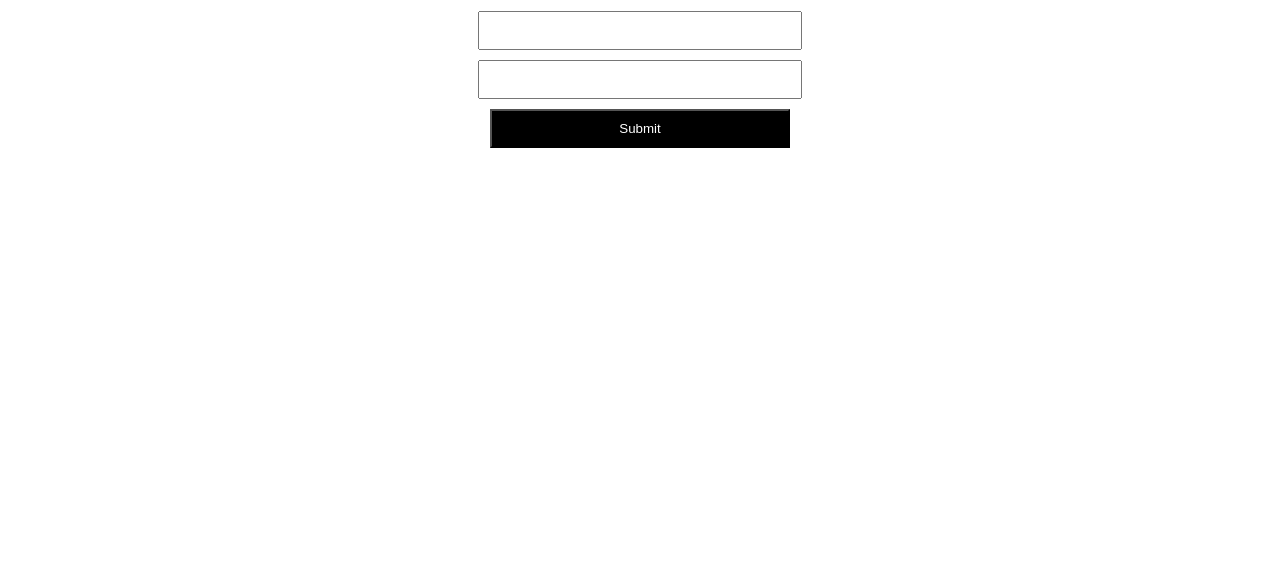
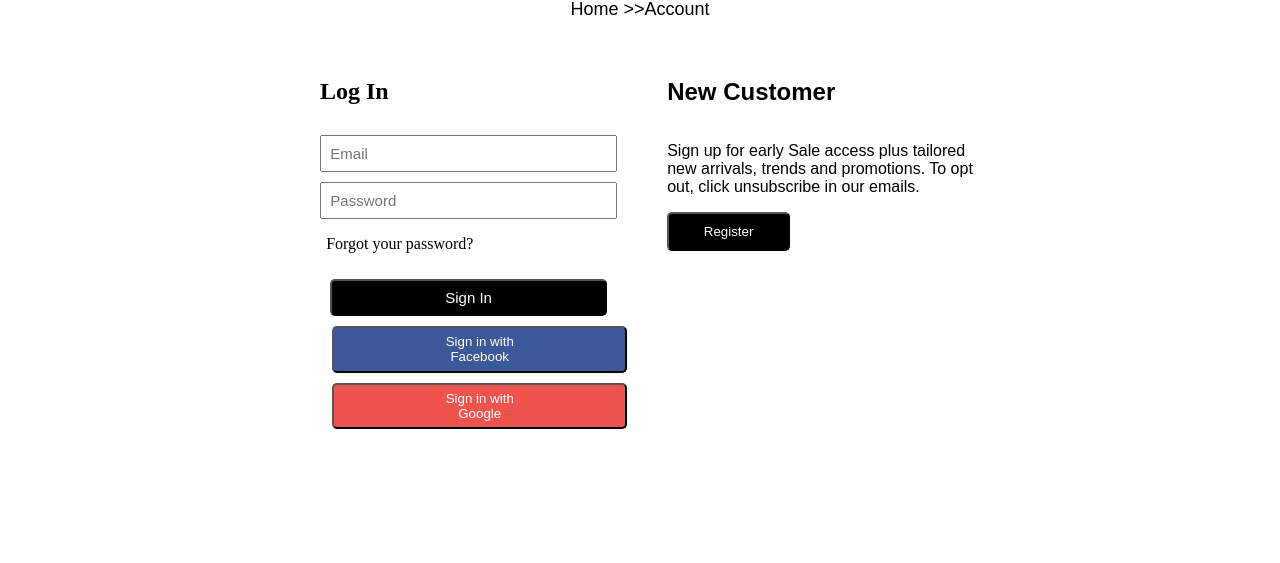
Before and after one commit to PallvaKuarweb23/ShopEasy, a plain HTML site: page html/login.html in a window 1280 px wide. Shown: the part 237-800 px from the top of the page. Drawn offline with Linux system fonts and the light colour scheme.

```diff
--- a/Scripts/login.js
+++ b/Scripts/login.js
@@ -1,27 +1,34 @@
-let form=document.querySelector("form")
-let email=document.getElementById("email")
-let pass=document.getElementById("password")
-let h1=document.getElementById("heading")
-let data=JSON.parse(localStorage.getItem("User-data"))
+let form = document.querySelector("form");
+let email = document.getElementById("email");
+let pass = document.getElementById("password");
+let h1 = document.getElementById("heading");
+let data = JSON.parse(localStorage.getItem("User-data"));
 // console.log(data)
 
-form.addEventListener("submit",function(e){
+form.addEventListener("submit", function (e) {
   e.preventDefault();
   // console.log(email.value,pass.value)
-  let print=false
-  for(let i=0;i<data.length;i++){
-
-    if(email.value===data[i].email && pass.value===data[i].password){
-        print=true;
-        break;
+  let print = false;
+  for (let i = 0; i < data.length; i++) {
+    if (email.value === data[i].email && pass.value === data[i].password) {
+      print = true;
+      break;
     }
   }
-  if (print==true){
+  if (print == true) {
     // h1.innerText="Sign in Successful"
-    window.location.href="../index.html"
-  }
+    window.location.href = "../index.html";
+  } else alert("Please enter correct Details");
+});
 
-  else
- alert("Please enter correct Details")
+// redirecting to the pages
+function reisterpageY() {
+  window.location.href = "../html/register.html";
+}
 
-})
+function facebookpage() {
+  window.location.href = "https://www.facebook.com/";
+}
+function googlepage() {
+  window.location.href = "https://accounts.google.com/";
+}
--- a/Styles/login.css
+++ b/Styles/login.css
@@ -1,18 +1,104 @@
+h1 {
+  margin-top: 70px;
+  text-align: center;
+  font-family: sans-serif;
+}
+.redirectY {
+  display: flex;
+  /* border: 1px solid red; */
+  justify-content: center;
+  width: 400px;
+  font-size: large;
 
-#signin>form>input{
-width: 300px;
-display: block;
-margin: auto;
-padding: 10px;
-margin-bottom: 10px;
+  margin: auto;
 
+  margin-bottom: 20px;
+
+  font-family: sans-serif;
 }
-h1 {
- margin-top: 100px;
-text-align: center;
-font-family:sans-serif;
+.redirectY a {
+  color: black;
+  margin-top: 18px;
 }
-#signin>form input:nth-child(3){
-background-color: black;
-color: white;
+#ptagY {
+  text-align: left;
+  margin-left: 2%;
 }
+.parentY {
+  /* border: 1px solid red; */
+
+  display: flex;
+  width: 60%;
+  margin-left: 25%;
+  gap: 40px;
+}
+.parentY > div {
+  display: flex;
+  flex-direction: column;
+  width: 40%;
+}
+/* .parentY > div {
+  border: 1px solid black;
+} */
+
+.newY {
+  font-family: sans-serif;
+}
+.newY button {
+  background-color: black;
+  color: white;
+  padding: 10px;
+  margin-right: 60%;
+  border-radius: 5px;
+}
+form {
+  text-align: center;
+}
+form > input {
+  width: 90%;
+  margin: auto;
+  font-size: 15px;
+  padding: 8px;
+  margin-top: 10px;
+  margin-right: 10px;
+}
+
+#submitY {
+  background-color: black;
+  color: white;
+  border-radius: 5px;
+  font-size: 15px;
+  padding: 8px;
+  width: 90%;
+  text-align: center;
+
+  cursor: pointer;
+}
+.buttonsY > button {
+  display: flex;
+  flex-direction: column;
+
+  margin-top: 10px;
+  color: black;
+
+  border-radius: 5px;
+  text-align: center;
+  cursor: pointer;
+}
+
+#facebookY {
+  padding: 2% 27%;
+  cursor: pointer;
+  background-color: #3b5998;
+  color: white;
+  text-align: center;
+  margin-left: 4%;
+}
+
+#googleY {
+  padding: 2% 29%;
+  margin-left: 4%;
+  background-color: #ef534e;
+  cursor: pointer;
+  color: white;
+}
--- a/Styles/register.css
+++ b/Styles/register.css
@@ -1,7 +1,7 @@
-
 /* Write all necessery css here  */
-      #signup >form>input {
-        width: 400px;
+#signup > form > input {
+  /* width: 400px; */
+  width: 26%;
   display: block;
   margin: auto;
   padding: 10px;
@@ -9,12 +9,82 @@
 
   /* border:1px solid black; */
 }
+#signup > form > p {
+  margin-left: 36%;
+  /* font-family: sans-serif;
+  font-size: small; */
+  margin-right: 36%;
+}
 h1 {
   margin-top: 100px;
   text-align: center;
-        font-family:sans-serif;
+  font-family: sans-serif;
 }
-      #signup>form input:nth-child(5){
+#signup > form input:nth-child(6) {
+  background-color: black;
+  padding: 13px;
+  width: 27.5%;
+  border-radius: 5px;
+  color: white;
+  text-align: center;
+  cursor: pointer;
+}
+
+.redirectY {
+  display: flex;
+  /* border: 1px solid red; */
+  justify-content: center;
+  width: 400px;
+  font-size: large;
+  /* margin-left: 37.5%; */
+  margin: auto;
+  margin-bottom: 20px;
+
+  font-family: sans-serif;
+}
+.redirectY a {
+  color: black;
+  margin-top: 18px;
+}
+h2 {
+  margin-left: 36%;
+}
+.buttonsY > button {
+  display: flex;
+  flex-direction: column;
+  margin-left: 36%;
+  margin-top: 10px;
+  color: black;
+  margin-right: 36%;
+  border-radius: 5px;
+}
+
+#loginY {
+  margin-left: 36%;
+  padding: 0.6% 12.5%;
+  text-align: center;
+  cursor: pointer;
+  margin-right: 36%;
+}
+#loginY:hover {
   background-color: black;
   color: white;
 }
+#facebookY {
+  margin-left: 36%;
+  padding: 0.6% 9.5%;
+  cursor: pointer;
+  background-color: #3b5998;
+  color: white;
+  margin-right: 36%;
+}
+
+#googleY {
+  margin-left: 36%;
+  padding: 0.6% 10%;
+  margin-bottom: 50px;
+  background-color: #ef534e;
+  cursor: pointer;
+  color: white;
+  margin-right: 36%;
+}
--- a/html/login.html
+++ b/html/login.html
@@ -5,19 +5,34 @@
     <meta http-equiv="X-UA-Compatible" content="IE=edge" />
     <meta name="viewport" content="width=device-width, initial-scale=1.0" />
     <title>Shopspree</title>
-    <link rel="stylesheet" href="https://cdnjs.cloudflare.com/ajax/libs/font-awesome/6.3.0/css/all.min.css" integrity="sha512-SzlrxWUlpfuzQ+pcUCosxcglQRNAq/DZjVsC0lE40xsADsfeQoEypE+enwcOiGjk/bSuGGKHEyjSoQ1zVisanQ==" crossorigin="anonymous" referrerpolicy="no-referrer" />
-    <link rel="stylesheet" href="../Styles/styles.css">
-    <link rel="preconnect" href="https://fonts.googleapis.com">
-    <link rel="preconnect" href="https://fonts.gstatic.com" crossorigin>
-    <link href="https://fonts.googleapis.com/css2?family=Montserrat&display=swap" rel="stylesheet">
-   <link rel="stylesheet" href="../Styles/login.css">
+    <link
+      rel="stylesheet"
+      href="https://cdnjs.cloudflare.com/ajax/libs/font-awesome/6.3.0/css/all.min.css"
+      integrity="sha512-SzlrxWUlpfuzQ+pcUCosxcglQRNAq/DZjVsC0lE40xsADsfeQoEypE+enwcOiGjk/bSuGGKHEyjSoQ1zVisanQ=="
+      crossorigin="anonymous"
+      referrerpolicy="no-referrer"
+    />
+    <link rel="stylesheet" href="../Styles/styles.css" />
+    <link rel="preconnect" href="https://fonts.googleapis.com" />
+    <link rel="preconnect" href="https://fonts.gstatic.com" crossorigin />
+    <link
+      href="https://fonts.googleapis.com/css2?family=Montserrat&display=swap"
+      rel="stylesheet"
+    />
+    <link rel="stylesheet" href="../Styles/login.css" />
   </head>
   <body>
     <!-- Nav Bar:-1 -->
     <div class="nav">
       <div class="nav1">
-            <a href=""><i class="fa-brands fa-facebook"> <span>  1.8 M Followers</span></i></a>
-            <a href=""><i class="fa-brands fa-instagram"><span>  700k Followers</span></i></a>
+        <a href=""
+          ><i class="fa-brands fa-facebook">
+            <span> 1.8 M Followers</span></i
+          ></a
+        >
+        <a href=""
+          ><i class="fa-brands fa-instagram"><span> 700k Followers</span></i></a
+        >
       </div>
       <div class="nav2">
         <p>Open doors to a world of fashion | Young and fresh</p>
@@ -27,8 +42,6 @@
           <option value="english">English</option>
         </select>
       </div>
-
-
     </div>
 
     <!-- Nav Bar:-2 -->
@@ -39,7 +52,7 @@
         <a href="../index.html">Artist collab</a>
       </div>
       <div>
-            <img src="./images header/newlogoagain.png" alt="">
+        <img src="./images header/newlogoagain.png" alt="" />
       </div>
       <div>
         <!-- <a href="https://cdnjs.com/libraries/font-awesome"><i class="fa-solid fa-magnifying-glass"></i></a> -->
@@ -52,14 +65,46 @@
     <!-- Sign-in -->
     <div id="signin">
       <h1 id="heading">Log In</h1>
+      <div class="redirectY">
+        <a href="../index.html">Home >></a>
+
+        <p>Account</p>
+      </div>
+      <div class="parentY">
+        <div class="formY">
+          <h2>Log In</h2>
           <form>
-        <input type="email" id="email" />
-        <input type="password" id="password" />
-        <input type="submit" value="Submit" />
+            <input type="email" placeholder="Email" id="email" required />
+            <input
+              type="password"
+              placeholder="Password"
+              id="password"
+              required
+            />
+            <p id="ptagY">Forgot your password?</p>
+            <input id="submitY" type="submit" value="Sign In" />
           </form>
+          <!--  -->
+          <div class="buttonsY">
+            <button id="facebookY" onclick="facebookpage()">
+              Sign in with Facebook
+            </button>
+            <button id="googleY" onclick="googlepage()">
+              Sign in with Google
+            </button>
+          </div>
+          <!--  -->
+        </div>
+        <div class="newY">
+          <h2>New Customer</h2>
+          <p>
+            Sign up for early Sale access plus tailored new arrivals, trends and
+            promotions. To opt out, click unsubscribe in our emails.
+          </p>
+          <button onclick="reisterpageY()">Register</button>
+        </div>
+      </div>
     </div>
   </body>
-  <script src="../Scripts/login.js">
-
-  </script>
+  <script src="../Scripts/login.js"></script>
 </html>
```
Also changed, not shown: Scripts/register.js (+30 -19 lines), html/register.html (+51 -22 lines). Lines whose indentation alone changed are shown as unchanged.
